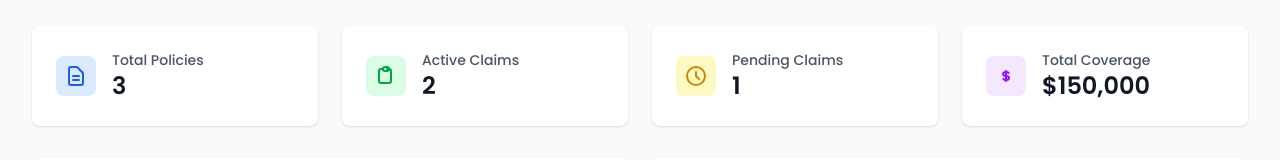
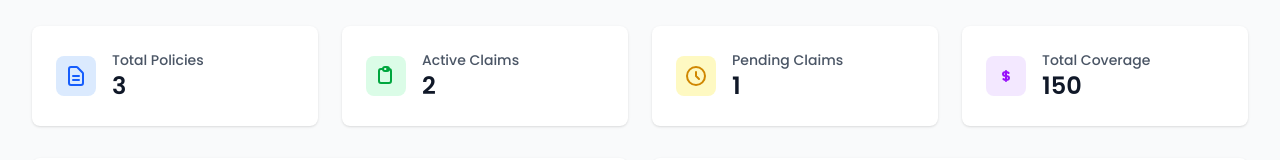
Before and after one commit to kalviumcommunity/S84-0126-A_cube-Full-Stack-With-NextjsAnd-AWS-Azure-BusSure, a Next.js app in the folder bus_sure/: page /dashboard in a window 1280 px wide. Shown: the part 170-330 px from the top of the page. Built offline with nearby package versions, Linux system fonts and the light colour scheme; sample sign-in values are in the browser's storage.

Commit message:
fixed deployed link

```diff
--- a/bus_sure/app/dashboard/page.tsx
+++ b/bus_sure/app/dashboard/page.tsx
@@ -64,7 +64,7 @@ export default function DashboardPage() {
           totalPolicies: 3,
           activeClaims: 2,
           pendingClaims: 1,
-          totalCoverage: 150000
+          totalCoverage: 150
         });
       } catch (error) {
         console.error('Error parsing user data:', error);
@@ -313,7 +313,7 @@ export default function DashboardPage() {
               <div className="ml-4">
                 <p className="text-sm font-medium text-gray-600 dark:text-gray-400">Total Coverage</p>
                 <p className="text-2xl font-semibold text-gray-900 dark:text-white">
-                  ${stats?.totalCoverage?.toLocaleString() || 0}
+                  { 150}
                 </p>
               </div>
             </div>
```
Also changed, not shown: 1 other file (tests, documents, lock files or other folders).
